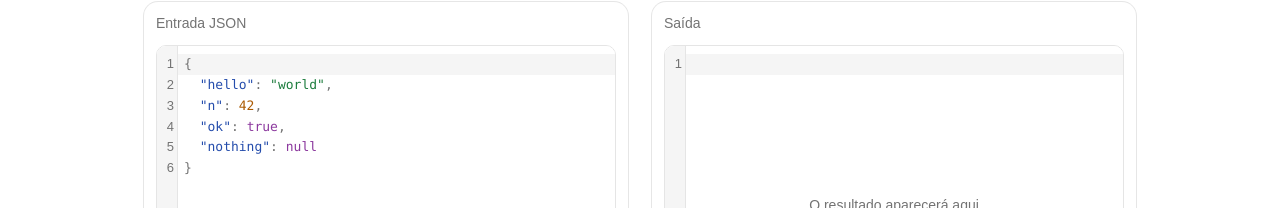
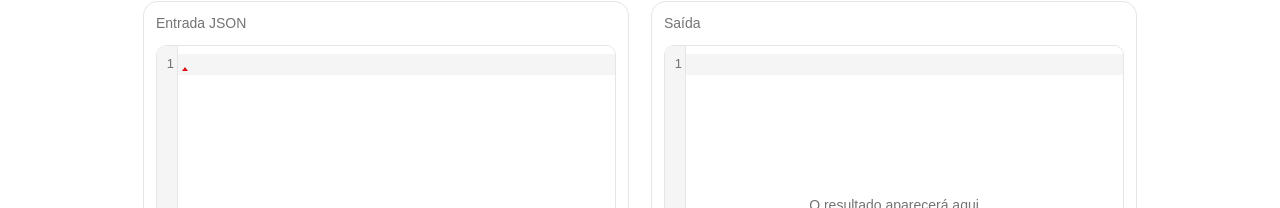
Before and after one commit to coelho-labs/json-formatter-mfe, a React (Vite) app: page /json-formatter/tool in a window 1280 px wide. Shown: the part 255-463 px from the top of the page. Built offline with nearby package versions, Linux system fonts and the light colour scheme.

Commit message:
fix(tool.page): remove string initial

```diff
--- a/src/pages/tool/Tool.page.tsx
+++ b/src/pages/tool/Tool.page.tsx
@@ -6,15 +6,8 @@ import { JsonOutput } from "./components/JsonOutput.tsx";
 import { Toolbar } from "./components/Toolbar.tsx";
 import { JsonTreeView } from "./components/JsonTreeView.tsx";
 
-const INITIAL = `{
-  "hello": "world",
-  "n": 42,
-  "ok": true,
-  "nothing": null
-}`;
-
 export default function Tool() {
-  const formatter = useJsonFormatter(INITIAL);
+  const formatter = useJsonFormatter();
   return (
     <section className="mx-auto flex w-full max-w-5xl flex-1 flex-col gap-6 px-4 pt-8 pb-12">
       <div className="flex items-start gap-3">
```
